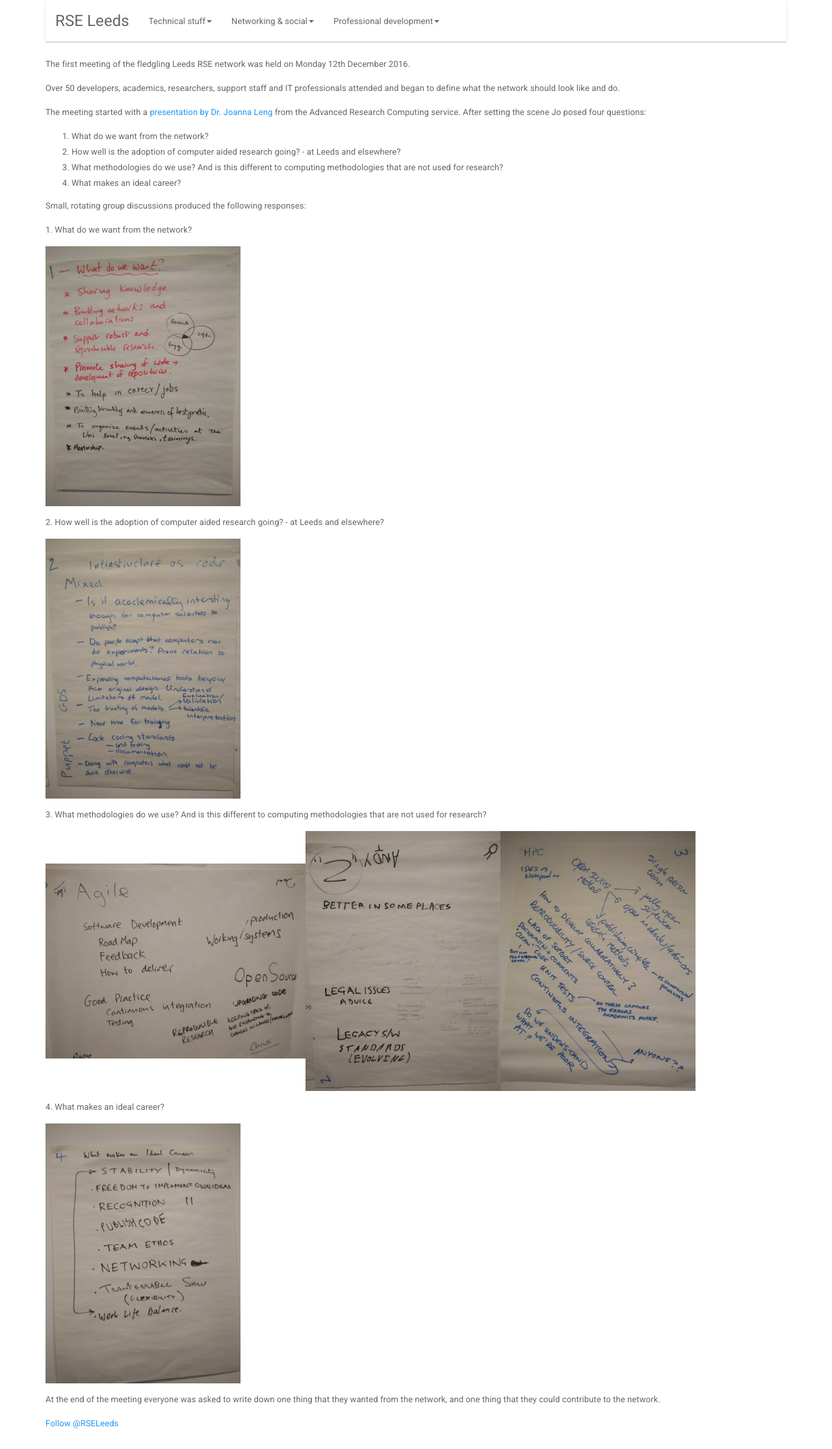
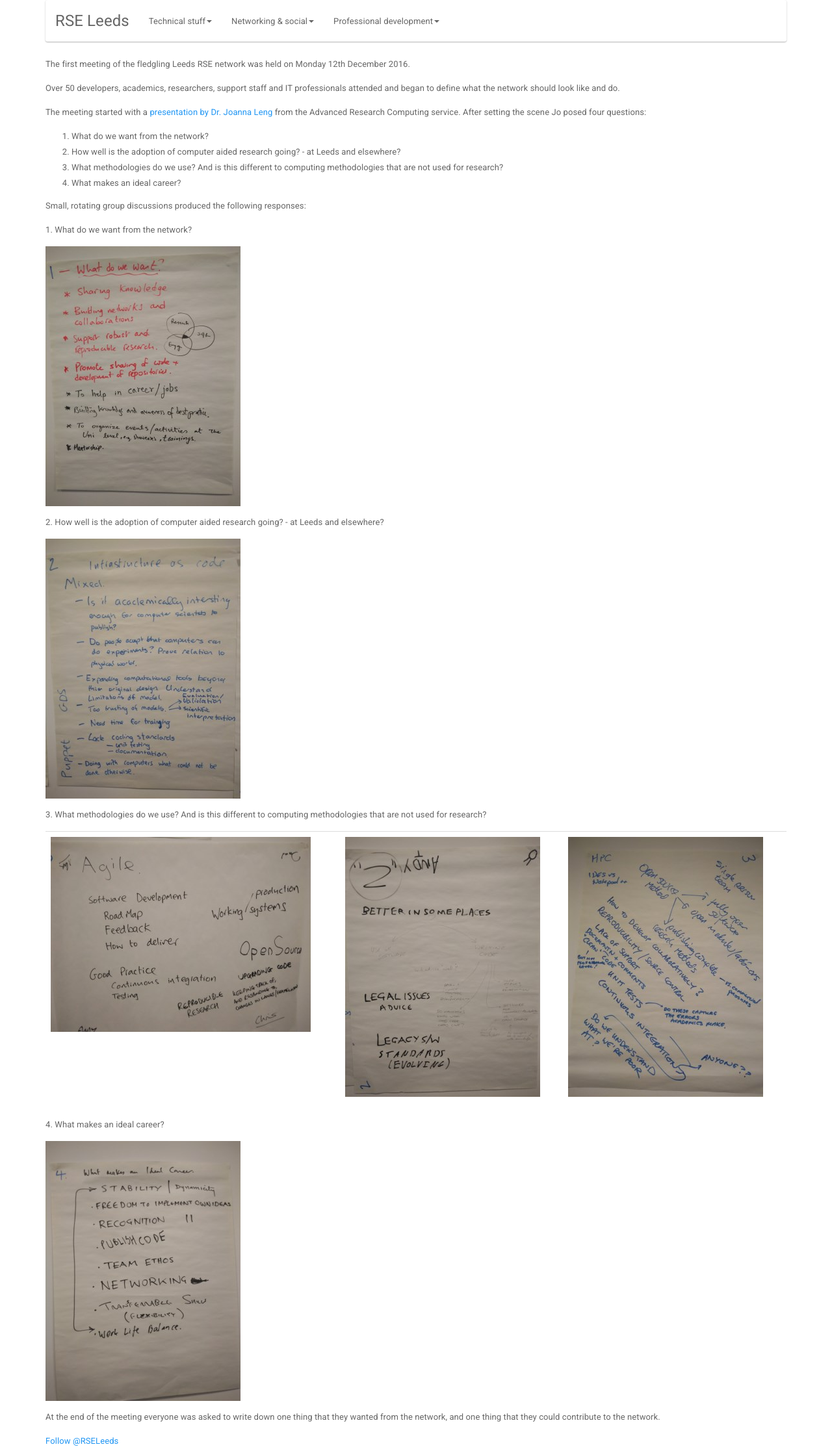
Before and after one commit to rseleeds/rseleeds.github.io, a Jekyll site: the page built from _posts/2017-01-06-initial-meeting.md, in a window 1280 px wide. Shown: the whole page at 65% size. Built offline with Jekyll 4.4.1, drawn with Linux system fonts in a browser that asks for light colours; nearby versions of some CDN libraries; comment, search, counter and statistics services are not loaded; before the commit the page ends 2203 px from its top, so only the background shows below that.

Commit message:
Added Bootstrap class to table

```diff
--- a/_posts/2017-01-06-initial-meeting.md
+++ b/_posts/2017-01-06-initial-meeting.md
@@ -42,7 +42,7 @@ Small, rotating group discussions produced the following responses:
 3. What methodologies do we use? And is this different to computing methodologies that are not used for research?
 </p>
 <p>
-<table><tr><td>
+<table class="table"><tr><td>
 <a href="https://github.com/rseleeds/rseleeds.github.io/blob/master/assets/img/2017-01-06-initial-meeting/3-1.jpg" target="_blank"><img src="/assets/img/2017-01-06-initial-meeting/3-1_tn.jpg" /></a>
 </td><td>
 <a href="https://github.com/rseleeds/rseleeds.github.io/blob/master/assets/img/2017-01-06-initial-meeting/3-2.jpg" target="_blank"><img src="/assets/img/2017-01-06-initial-meeting/3-2_tn.jpg" /></a>
```
